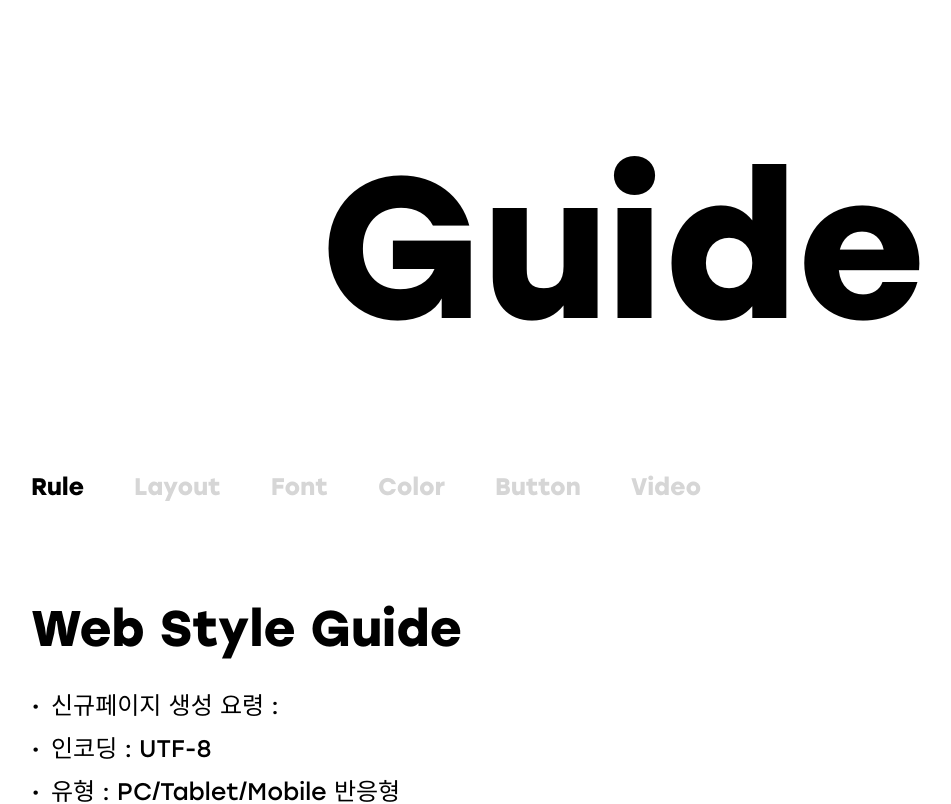
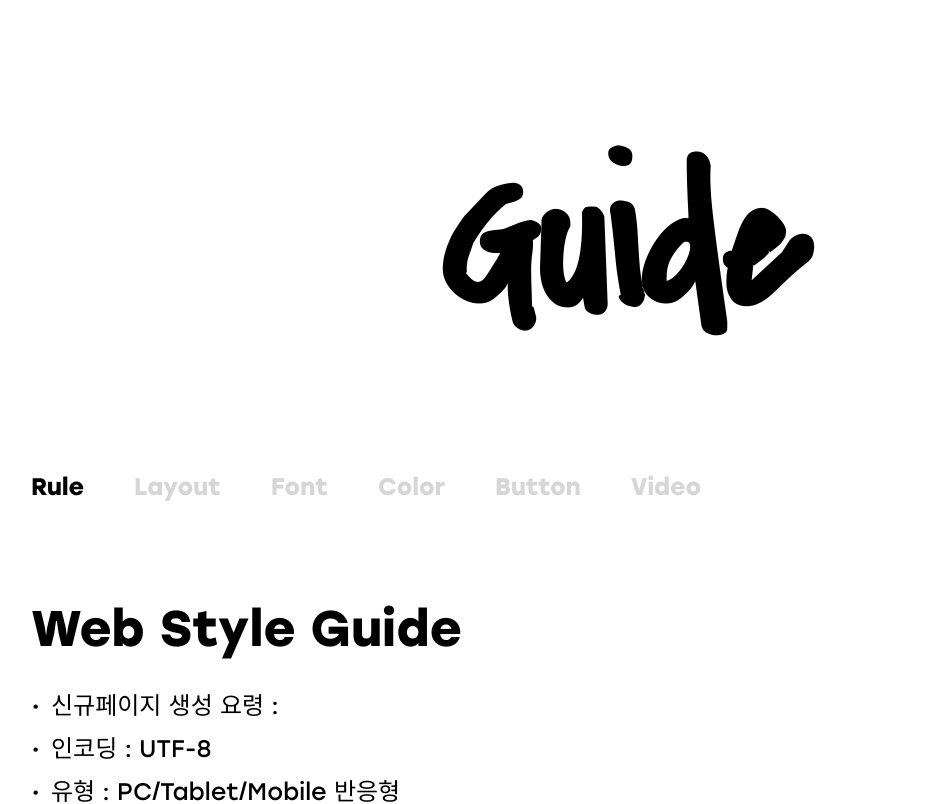
Before and after one commit to heejung-newheee/anchors-home, a Next.js app: page /guide in a window 1280 px wide. Shown: the top 804 px of the page, without its empty margins (17-968 px from the left). Built offline with nearby package versions, Linux system fonts and the light colour scheme.

Commit message:
react next setting , guide base

```diff
--- a/app/guide/page.js
+++ b/app/guide/page.js
@@ -1,15 +1,12 @@
 import './guide.scss';
-import localFont from "next/font/local";
-const covered = localFont({ src: [{path : '../../public/assets/font/coveredByYourGrace.woff',weight : '400',},]})
-const pretendard = localFont({ src: [{path : '../../public/assets/font/Pretendard-Regular.woff', weight : '400',}, {path : '../../public/assets/font/Pretendard-Medium.woff', weight : '500',}, {path : '../../public/assets/font/Pretendard-Bold.woff', weight : '700',},]})
-const stolzl = localFont({src: [{path : '../../public/assets/font/stolzl-Regular.woff', weight : '400',}, {path : '../../public/assets/font/Stolzl-Medium.woff', weight : '500',}, {path : '../../public/assets/font/Stolzl-Bold.woff', weight : '700',},]})
-
+import {getFontDefinitions} from "@/helper/init-helper";
+const {covered, pretendard, stolzl} = getFontDefinitions();
 
 export default function Guide() {
     return (
         <div className="guide">
             <header>
-                <h1>Guide</h1>
+                <h1 className={covered.className}>Guide</h1>
 
                 <ul>
                     <li className="active"><a href="index.html" title="">Rule</a></li>
--- a/app/layout.js
+++ b/app/layout.js
@@ -1,56 +1,9 @@
 import 'public/assets/css/common.module.scss';
 import 'public/assets/css/common.css';
-import localFont from 'next/font/local';
 import Link from "next/link";
 import Header from "@/components/Header/Header";
-
-export const metadata = {
-  title: 'Create Next App',
-  description: 'Generated by create next app',
-}
-
-const covered = localFont({
-    src: [
-        {
-            path : '../public/assets/font/coveredByYourGrace.woff',
-            weight : '400',
-        },
-    ]
-})
-
-const pretendard = localFont({
-    src: [
-        {
-            path : '../public/assets/font/Pretendard-Regular.woff',
-            weight : '400',
-        },
-        {
-            path : '../public/assets/font/Pretendard-Medium.woff',
-            weight : '500',
-        },
-        {
-            path : '../public/assets/font/Pretendard-Bold.woff',
-            weight : '700',
-        },
-    ]
-})
-
-const stolzl = localFont({
-    src: [
-        {
-            path : '../public/assets/font/stolzl-Regular.woff',
-            weight : '400',
-        },
-        {
-            path : '../public/assets/font/Stolzl-Medium.woff',
-            weight : '500',
-        },
-        {
-            path : '../public/assets/font/Stolzl-Bold.woff',
-            weight : '700',
-        },
-    ]
-})
+import {getFontDefinitions} from "@/helper/init-helper";
+const {covered, pretendard, stolzl} = getFontDefinitions();
 
 export default function RootLayout({ children }) {
   return (
--- /dev/null
+++ b/components/Header/Header.js
@@ -0,0 +1,10 @@
+import Image from 'next/image'
+import { Inter } from 'next/font/google'
+
+const inter = Inter({ subsets: ['latin'] })
+
+export default function Header() {
+    return (
+        <p className="header">I'm Header</p>
+    )
+}
--- /dev/null
+++ b/helper/init-helper.js
@@ -0,0 +1,44 @@
+import localFont from "next/font/local";
+const covered = localFont({
+    src: [
+        {
+            path : '../public/assets/font/coveredByYourGrace.woff',
+            weight : '400',
+        },
+    ]
+})
+
+const pretendard = localFont({
+    src: [
+        {
+            path : '../public/assets/font/Pretendard-Regular.woff',
+            weight : '400',
+        },
+        {
+            path : '../public/assets/font/Pretendard-Medium.woff',
+            weight : '500',
+        },
+        {
+            path : '../public/assets/font/Pretendard-Bold.woff',
+            weight : '700',
+        },
+    ]
+})
+
+const stolzl = localFont({
+    src: [
+        {
+            path : '../public/assets/font/stolzl-Regular.woff',
+            weight : '400',
+        },
+        {
+            path : '../public/assets/font/Stolzl-Medium.woff',
+            weight : '500',
+        },
+        {
+            path : '../public/assets/font/Stolzl-Bold.woff',
+            weight : '700',
+        },
+    ]
+})
+export const getFontDefinitions = () => ({ covered, pretendard, stolzl });
```
